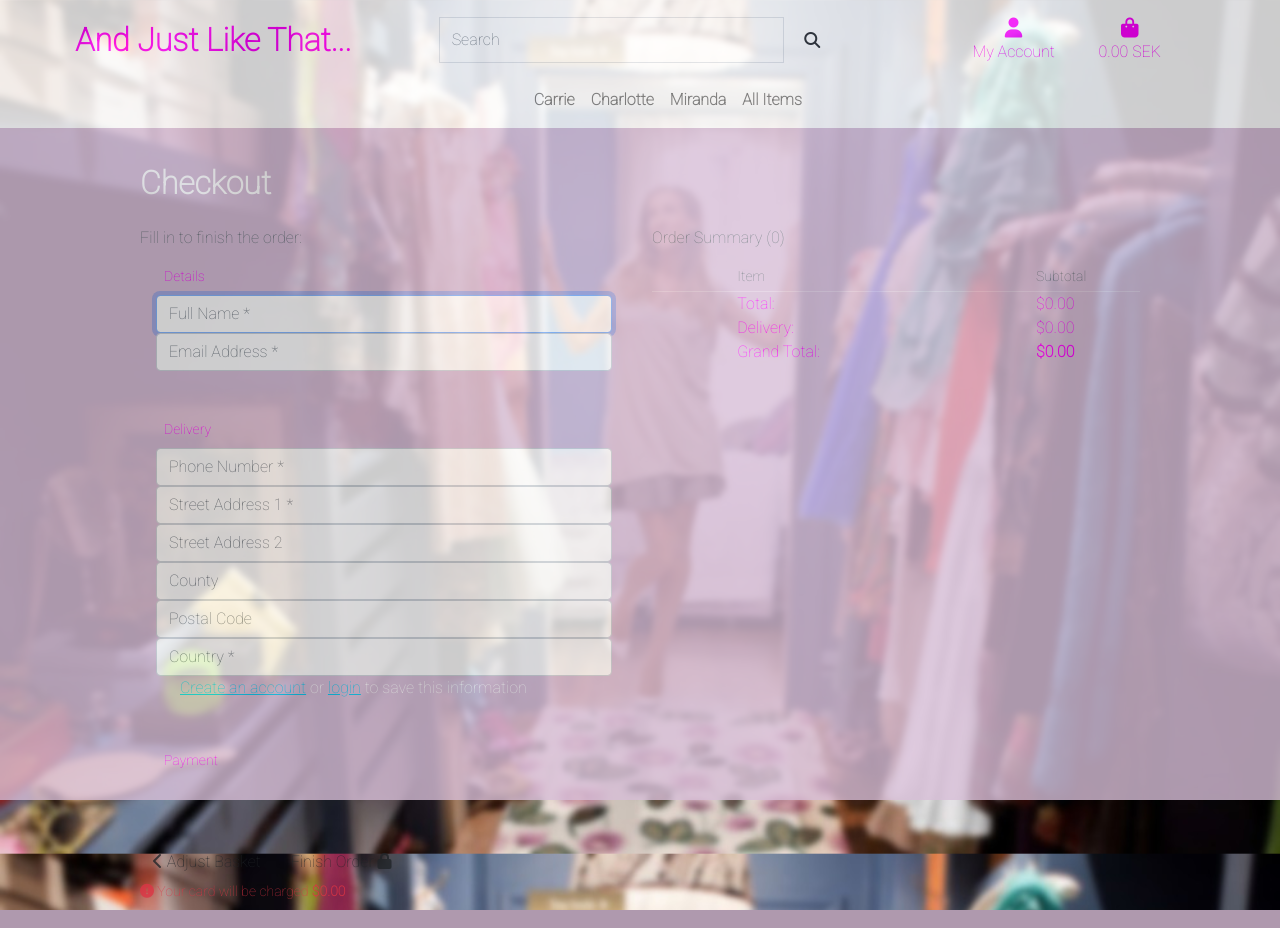
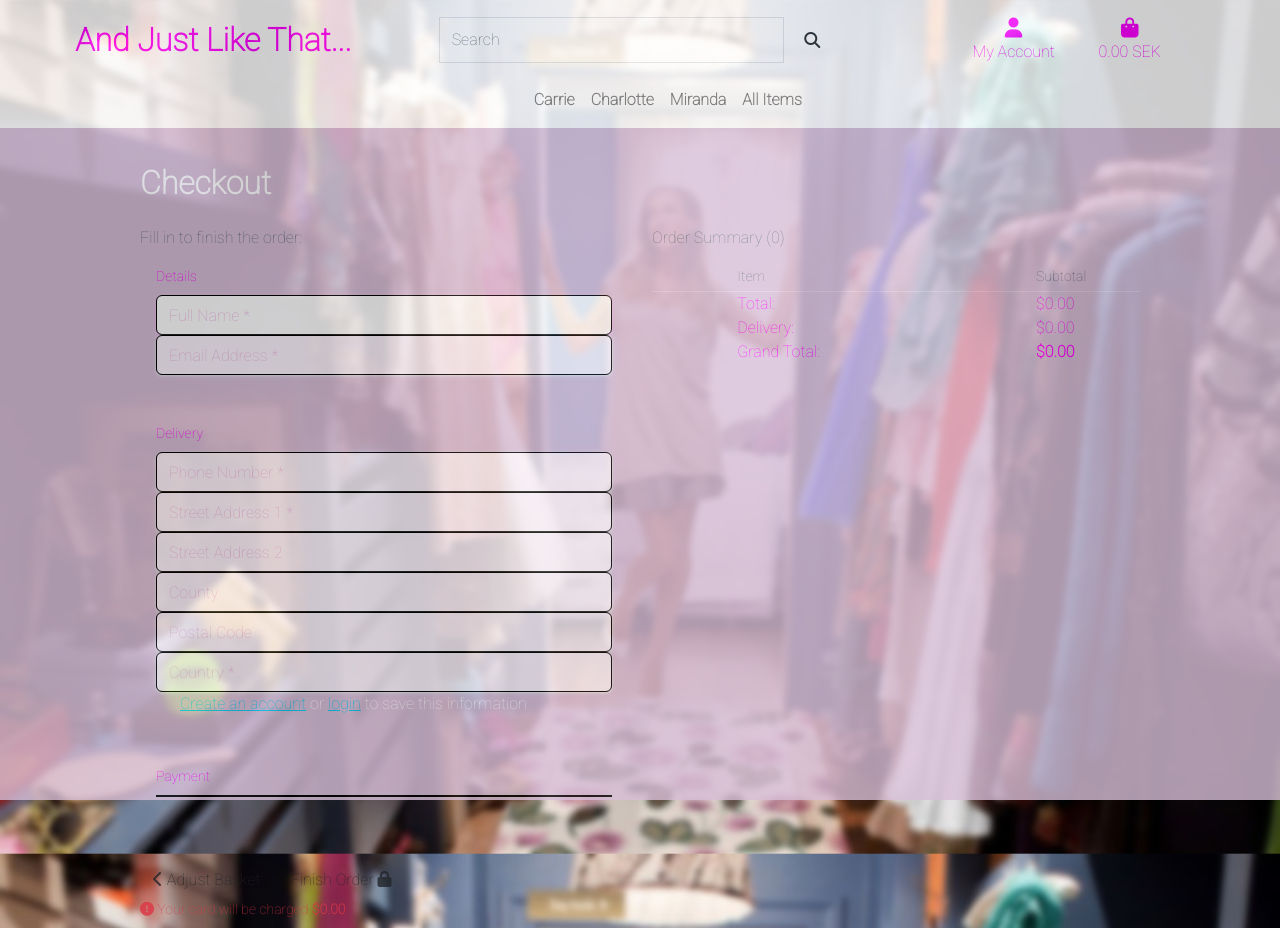
Before and after one commit to Code-Institute-Submissions/alex-1134-and_just_like_that-shop_MayResub, a Django app: template pay/templates/pay/pay.html in a window 1280 px wide. Run offline with Django 3.2, Linux system fonts and the light colour scheme; the template is opened without the code that fills it: values that come from a table or form of the project are taken from there, others are empty; some libraries are stand-ins or nearby versions.

Commit message:
Add payment functionality and test it

```diff
--- a/ajlt/settings.py
+++ b/ajlt/settings.py
@@ -176,3 +176,6 @@
 MEDIA_ROOT = os.path.join(BASE_DIR, 'media')
 
 STANDARD_DELIVERY_PERCENTAGE = 2
+STRIPE_CURRENCY = 'sek'
+STRIPE_PUBLIC_KEY = os.getenv('STRIPE_PUBLIC_KEY', '')
+STRIPE_SECRET_KEY = os.getenv('STRIPE_SECRET_KEY', '')
--- a/pay/admin.py
+++ b/pay/admin.py
@@ -15,7 +15,6 @@
 
     fields = ('grand_total', 'order_total', 'delivery_cost', #'order_number', 'date',
               'full_name', 'phone_number', 'email', 'postcode',
-              #'city',
               'country', 'street_address1', 'street_address2',
               'county',)
 
--- a/pay/forms.py
+++ b/pay/forms.py
@@ -6,7 +6,7 @@
     class Meta:
         model = Order
         fields = ('full_name', 'phone_number', 'email',
-                  'country', 'postcode', #'city',
+                  'country', 'postcode',
                    'street_address1',
                   'street_address2',
                   'county',)
@@ -20,7 +20,6 @@
             'phone_number': 'Phone Number',
             'country': 'Country',
             'postcode': 'Postal Code',
-            #'city': 'City',
             'street_address1': 'Street Address 1',
             'street_address2': 'Street Address 2',
             'county': 'County',
--- a/pay/models.py
+++ b/pay/models.py
@@ -17,7 +17,6 @@
     phone_number = models.CharField(max_length=20, null=False, blank=False)
     country = models.CharField(max_length=40, null=False, blank=False)
     postcode = models.CharField(max_length=20, null=True, blank=True)
-    #city = models.CharField(max_length=40, null=False, blank=False)
     street_address1 = models.CharField(max_length=80, null=False, blank=False)
     street_address2 = models.CharField(max_length=80, null=True, blank=True)
     county = models.CharField(max_length=80, null=True, blank=True)
--- a/pay/static/pay/css/pay.css
+++ b/pay/static/pay/css/pay.css
@@ -0,0 +1,39 @@
+/* From stripe.com */
+
+.StripeElement,
+.stripe {
+  box-sizing: border-box;
+  height: 40px;
+  padding: 10px 12px;
+  border: 1px solid transparent;
+  border-radius: 6px;
+  background-color: #fcf3fc;
+  box-shadow: 0 1px 3px 0 #e6ebf1;
+  -webkit-transition: box-shadow 150ms ease;
+  transition: box-shadow 150ms ease;
+}
+
+.StripeElement--focus,
+.stripe:focus,
+.stripe:active {
+  box-shadow: 0 1px 3px 0 #f5bff7;
+}
+
+.StripeElement--webkit-autofill {
+  background-color: white !important;
+}
+
+.stripe::placeholder {
+    color: #eeb5e0;
+}
+
+.fieldset-label {
+    position: relative;
+    right: .5rem;
+}
+
+#payment-form .form-control,
+#card-element {
+    color: #000;
+    border: 1px solid #000;
+}
--- a/pay/static/pay/js/stripe.js
+++ b/pay/static/pay/js/stripe.js
@@ -1,6 +1,8 @@
-var stripe_public_key = $('#id_stripe_public_key').text().slice(1, -1);
-var client_secret = $('#id_client_secret').text().slice(1, -1);
-var stripe = Stripe(stripe_public_key);
+/* From stripe.com */
+
+var stripePublicKey = $('#id_stripe_public_key').text().slice(1, -1);
+var clientSecret = $('#id_client_secret').text().slice(1, -1);
+var stripe = Stripe(stripePublicKey);
 var elements = stripe.elements();
 var style = {
     base: {
@@ -19,3 +21,50 @@
 };
 var card = elements.create('card', {style: style});
 card.mount('#card-element');
+
+// Validation errors
+// From Code Institute
+card.addEventListener('change', function (event) {
+    var errorDiv = document.getElementById('card-errors');
+    if (event.error) {
+        var html = `
+            <span class="icon" role="alert">
+                <i class="fas fa-times"></i>
+            </span>
+            <span>${event.error.message}</span>
+        `;
+        $(errorDiv).html(html);
+    } else {
+        errorDiv.textContent = '';
+    }
+});
+
+// Submit form
+var form = document.getElementById('payment-form');
+
+form.addEventListener('submit', function(ev) {
+    ev.preventDefault();
+    card.update({ 'disabled': true});
+    $('#submit-button').attr('disabled', true);
+    stripe.confirmCardPayment(clientSecret, {
+        payment_method: {
+            card: card,
+        }
+    }).then(function(result) {
+        if (result.error) {
+            var errorDiv = document.getElementById('card-errors');
+            var html = `
+                <span class="icon" role="alert">
+                <i class="fas fa-times"></i>
+                </span>
+                <span>${result.error.message}</span>`;
+            $(errorDiv).html(html);
+            card.update({ 'disabled': false});
+            $('#submit-button').attr('disabled', false);
+        } else {
+            if (result.paymentIntent.status === 'succeeded') {
+                form.submit();
+            }
+        }
+    });
+});
--- a/pay/templates/pay/pay.html
+++ b/pay/templates/pay/pay.html
@@ -136,5 +136,5 @@
     {{ block.super }}
     {{ stripe_public_key|json_script:"id_stripe_public_key"}}
     {{ client_secret|json_script:"id_client_secret"}}
-
+    <script src="{% static 'pay/js/stripe.js' %}"></script>
 {% endblock %}
```
Also changed, not shown: pay/views.py (+23 -2 lines).
